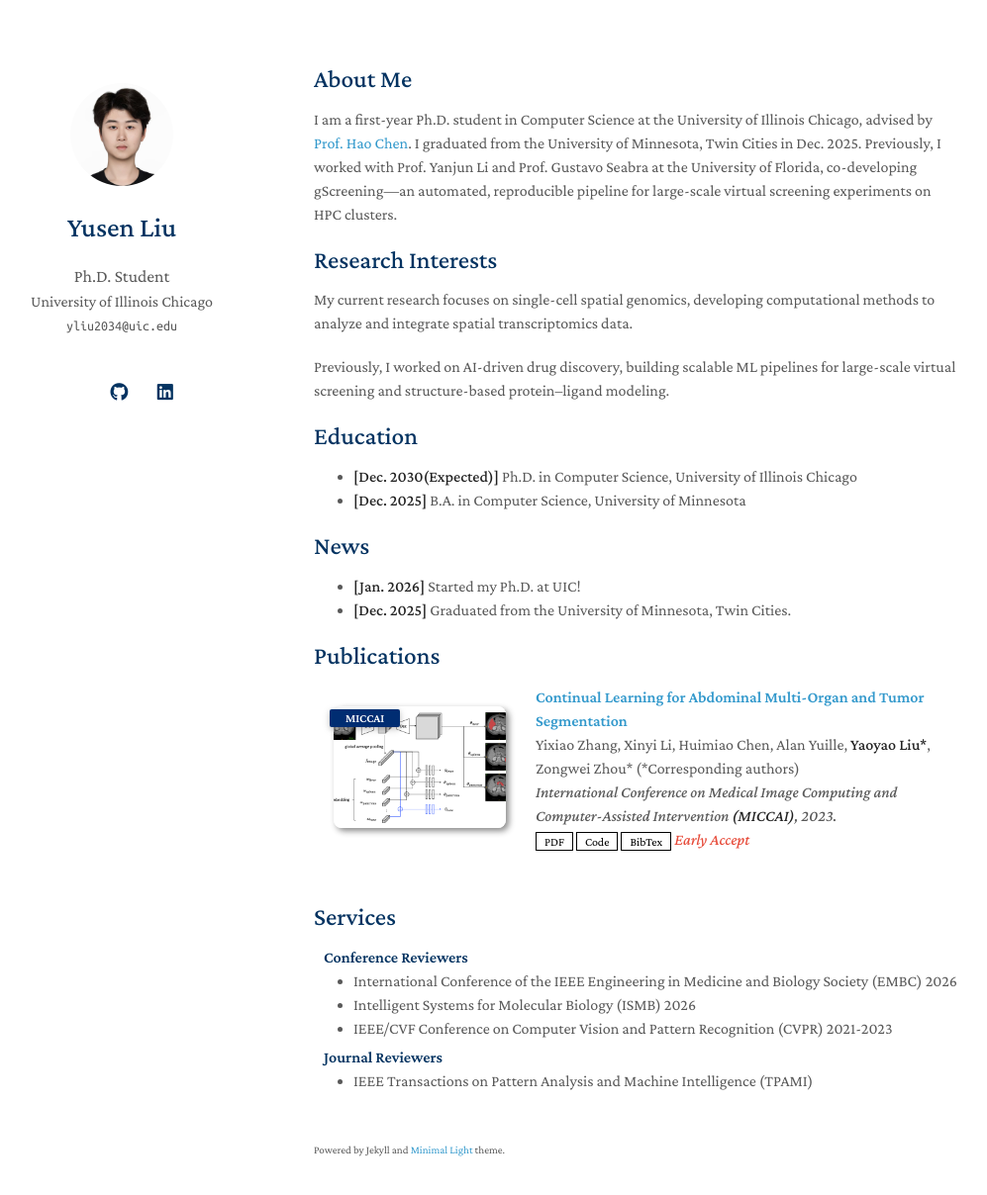
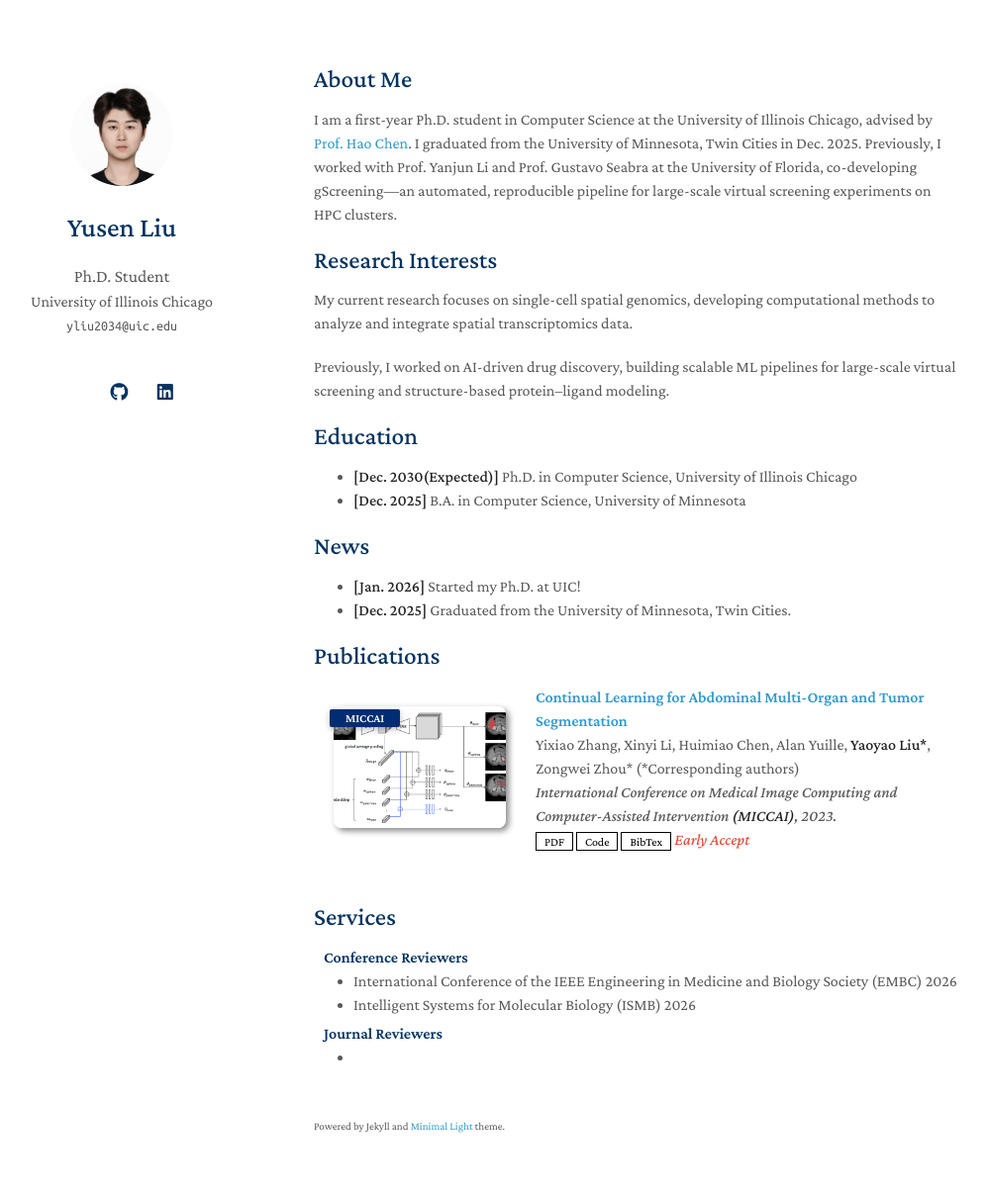
Before and after one commit to Lou1s-Lau/louislau.github.io, a Jekyll site: the page built from index.md, in a window 1280 px wide and 1243 px high. Shown: the top 1208 px of the window at 99% size, without its empty margins (153-1150 px from the left). Built offline with Jekyll 4.4.1, drawn with Linux system fonts in a browser that asks for light colours; a style sheet for code colours, icons or effects is not loaded; our own code applies the rules of GitHub Pages for plain Markdown files.

Commit message:
Update services.md to remove obsolete entries
Removed outdated conference and journal reviewer links.

```diff
--- a/_includes/services.md
+++ b/_includes/services.md
@@ -5,11 +5,10 @@
 <ul style="margin:0 0 5px;">
   <li><a href="https://embc.embs.org/2026/"><autocolor>International Conference of the IEEE Engineering in Medicine and Biology Society (EMBC) 2026</autocolor></a></li>
   <li><a href="https://www.iscb.org/ismb2026/"><autocolor>Intelligent Systems for Molecular Biology (ISMB) 2026</autocolor></a></li>
-  <li><a href="http://cvpr2023.thecvf.com/"><autocolor>IEEE/CVF Conference on Computer Vision and Pattern Recognition (CVPR) 2021-2023</autocolor></a></li>
 </ul>
 
 <h4 style="margin:0 10px 0;">Journal Reviewers</h4>
 
 <ul style="margin:0 0 20px;">
-  <li><a href="https://www.computer.org/csdl/journal/tp"><autocolor>IEEE Transactions on Pattern Analysis and Machine Intelligence (TPAMI)</autocolor></a></li>
+  <li></li>
 </ul>
```
